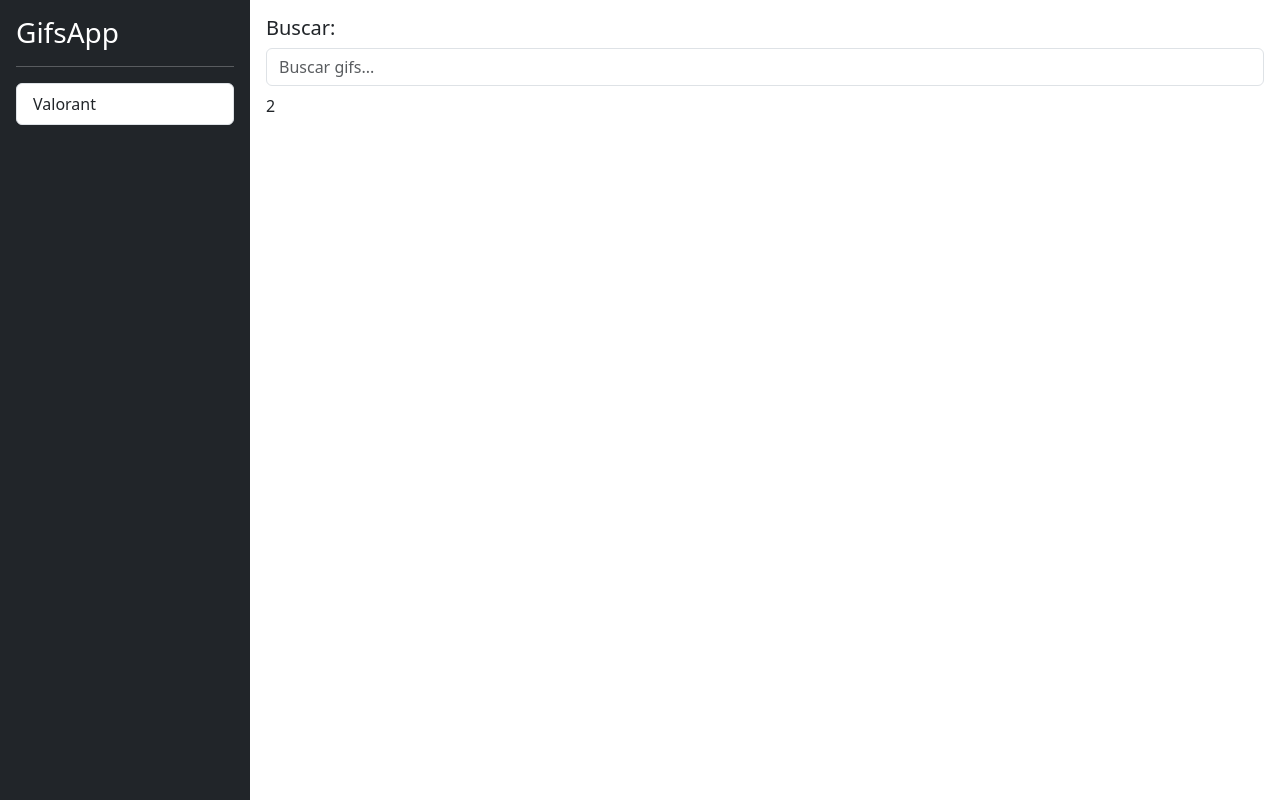
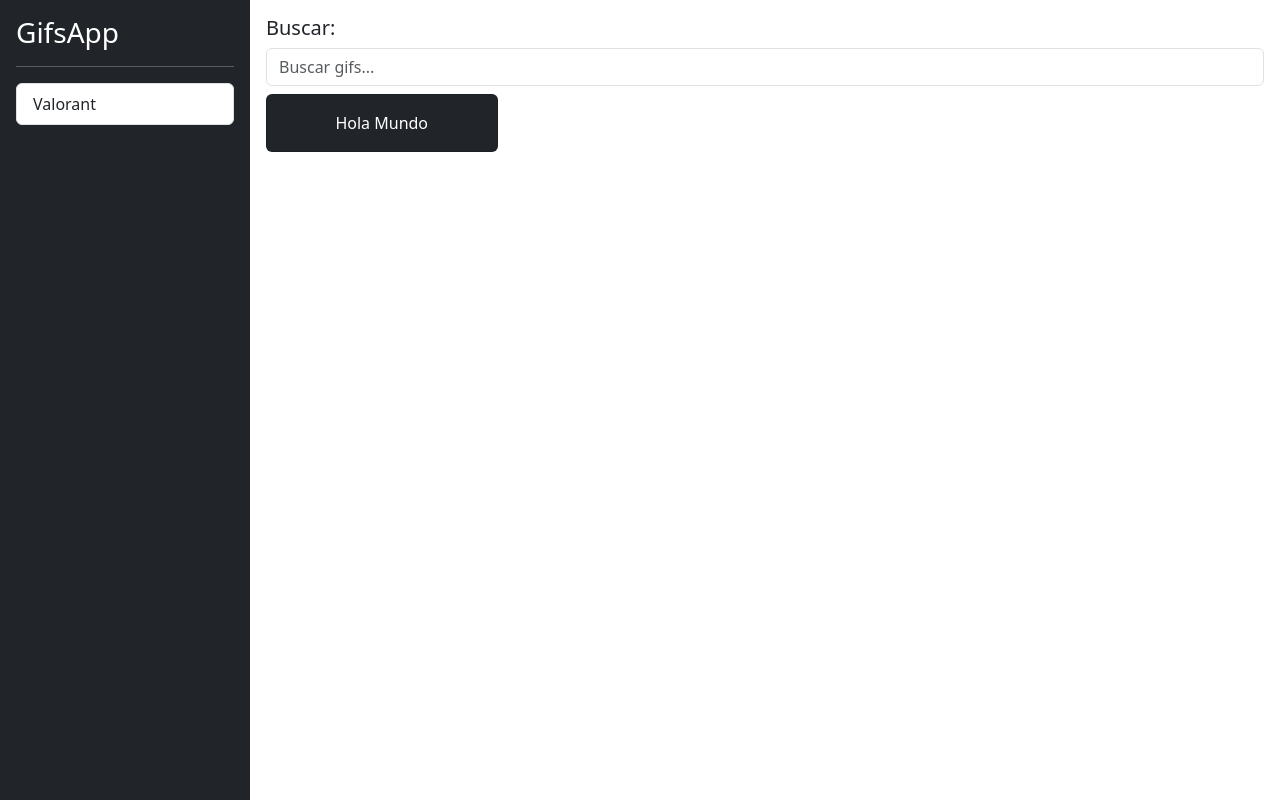
Before and after one commit to DavidS2602/gifs, an Angular app: page / in a window 1280 px wide. Built offline with nearby package versions, Linux system fonts and the light colour scheme.

Commit message:
Add CardList component

```diff
--- /dev/null
+++ b/src/app/gifs/components/card-list/card-list.component.html
@@ -0,0 +1,12 @@
+<div class="row">
+  <div class="col-md-3 col-sm-6">
+    <div class="card mb-2 bg-dark text-center">
+      <!--TODO: Crear imagen-->
+      <div class="card-body">
+        <p class="card-text text-white">
+          Hola Mundo
+        </p>
+      </div>
+    </div>
+  </div>
+</div>
--- a/src/app/gifs/gifs.module.ts
+++ b/src/app/gifs/gifs.module.ts
@@ -2,12 +2,14 @@
 import { CommonModule } from '@angular/common';
 import { HomePageComponent } from './pages/home-page/home-page.component';
 import { SearchBoxComponent } from "./components/search-box/search-box/search-box.component";
+import { CardListComponent } from './components/card-list/card-list.component';
 
 
 
 @NgModule({
   declarations: [
-        HomePageComponent
+    HomePageComponent,
+    CardListComponent
   ],
   exports: [
     HomePageComponent
--- a/src/app/gifs/pages/home-page/home-page.component.html
+++ b/src/app/gifs/pages/home-page/home-page.component.html
@@ -2,7 +2,7 @@
   <div class="col-12">
     <gifs-search-box></gifs-search-box>
     <div class="col-12 pt-2">
-      2
+      <gifs-card-list></gifs-card-list>
     </div>
   </div>
 </div>
```
Also changed, not shown: src/app/gifs/components/card-list/card-list.component.ts (added, +9 -0 lines). Lines whose indentation alone changed are shown as unchanged.
